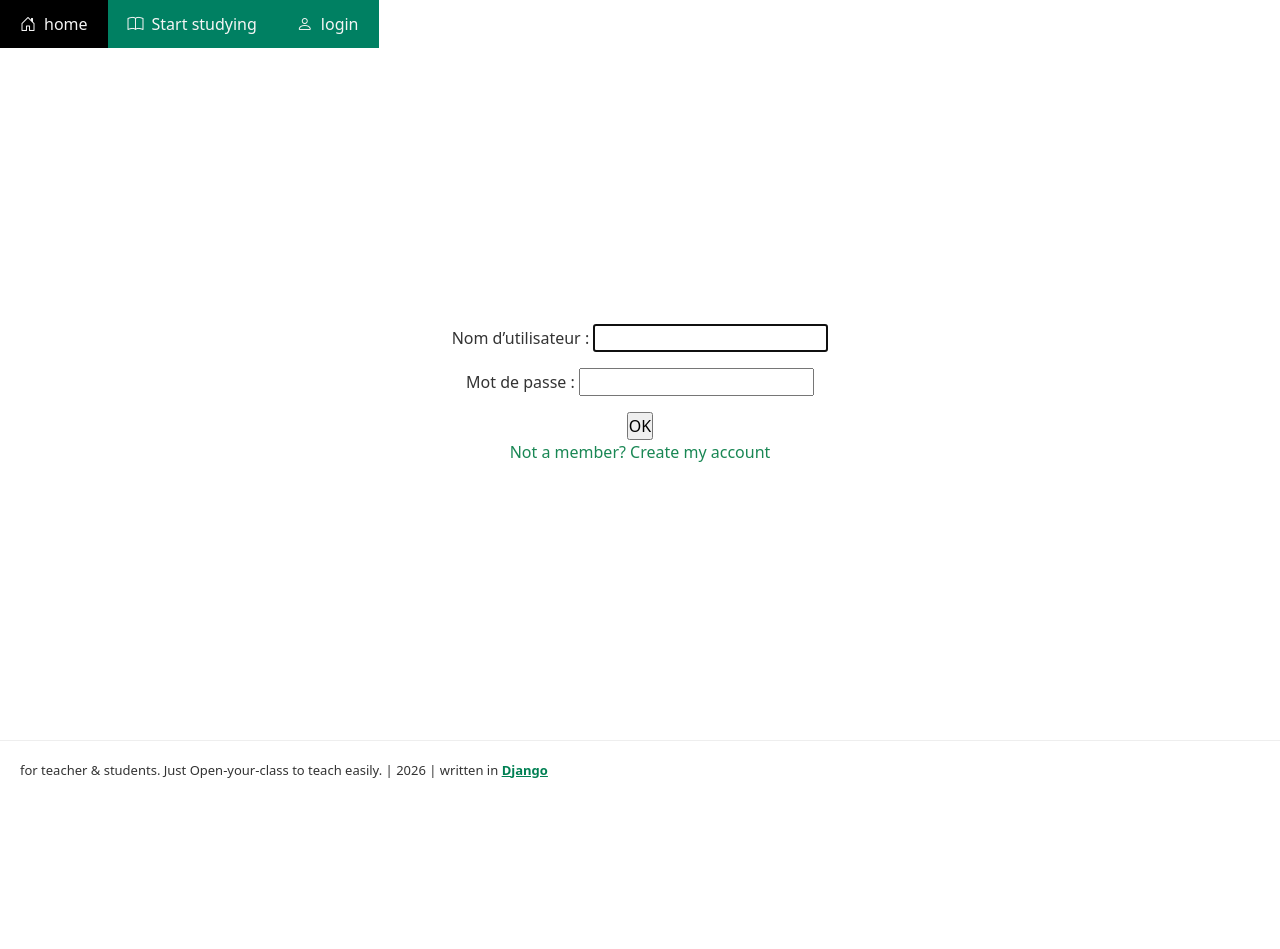
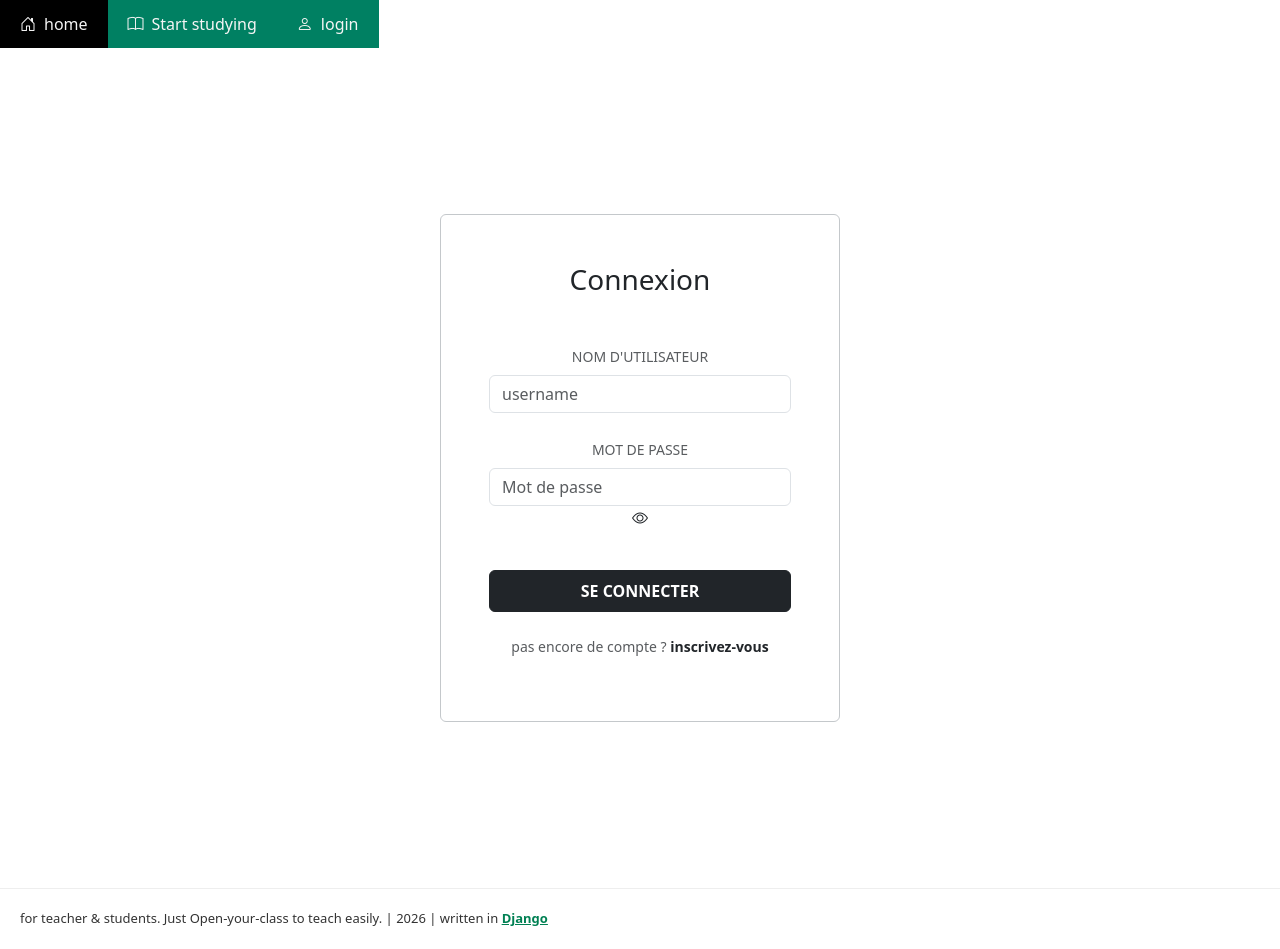
Before and after one commit to Tebelegit/open-your-class, a Django app: page /account/login/ in a window 1280 px wide. Before the commit the page ends 778 px from the top, so only its background shows below. Run offline with Django 5.2, Linux system fonts and the light colour scheme.

Commit message:
refactore: login.html, .css and .js

```diff
--- a/classrooms/urls.py
+++ b/classrooms/urls.py
@@ -2,9 +2,11 @@ from django.contrib import admin
 from django.urls import path, include
 from django.conf import settings
 from django.conf.urls.static import static
+from core.views import CustomLoginFormView
 
 urlpatterns = [
     path('admin/', admin.site.urls),
+    path('account/login/', CustomLoginFormView.as_view(), name='login'),
     path('account/', include('django.contrib.auth.urls')),
     path('', include('core.urls')),
 ]
--- a/core/forms.py
+++ b/core/forms.py
@@ -1,5 +1,6 @@
+from django import forms
 from django.forms import ModelForm
-from django.contrib.auth.forms import UserCreationForm
+from django.contrib.auth.forms import UserCreationForm, AuthenticationForm
 from .models import TheUser, Course
 
 
@@ -9,10 +10,23 @@ class RegisterForm(UserCreationForm):
         model = TheUser
         fields = ['username', 'role', 'password1', 'password2']
 
-class LoginForm(ModelForm):
-    class Meta:
-        model = TheUser
-        fields = ['username', 'password']
+class LoginForm(AuthenticationForm):
+    username = forms.CharField(
+        widget=forms.TextInput(attrs={
+            'class': 'form-control form-underline no-radius',
+            'placeholder': "username"
+        })
+    )
+    password = forms.CharField(
+        widget=forms.PasswordInput(attrs={
+            'class': 'form-control form-underline no-radius',
+            'placeholder': 'Mot de passe'
+        })
+    )
+
+    def __init__(self, *args, **kwargs):
+        self.request = kwargs.pop('request', None)  # On retire 'request' des arguments avant de continuer
+        super(LoginForm, self).__init__(*args, **kwargs)
 
 class CourseCreateForm(ModelForm):
     class Meta:
--- /dev/null
+++ b/core/static/core/js/form.js
@@ -0,0 +1,10 @@
+const togglePassword = document.querySelector("#togglePassword");
+const passwordField = document.querySelector('input[name="password"]');
+
+togglePassword.addEventListener("click", function () {
+  const type =
+    passwordField.getAttribute("type") === "password" ? "text" : "password";
+  passwordField.setAttribute("type", type);
+  this.classList.toggle("bi-eye");
+  this.classList.toggle("bi-eye-slash");
+});
--- a/core/templates/base.html
+++ b/core/templates/base.html
@@ -3,14 +3,9 @@
   <head>
     <meta charset="UTF-8" />
     <meta name="viewport" content="width=device-width, initial-scale=1.0" />
-    {% comment %}
-    <script src="https://cdn.jsdelivr.net/npm/@tailwindcss/browser@4"></script>
-    {% endcomment %}
     <link
       href="https://cdn.jsdelivr.net/npm/bootstrap@5.3.3/dist/css/bootstrap.min.css"
       rel="stylesheet"
-      integrity="sha384-QWTKZyjpPEjISv5WaRU9OFeRpok6YctnYmDr5pNlyT2bRjXh0JMhjY6hW+ALEwIH"
-      crossorigin="anonymous"
     />
     <link
       rel="stylesheet"
--- a/core/templates/registration/login.html
+++ b/core/templates/registration/login.html
@@ -1,15 +1,69 @@
 {% extends 'base.html' %}
+
+{% load static %}
+<link rel="stylesheet" href="{% static 'core/css/login.css' %}" />
 
 {% block title %} opyc | log in {% endblock %}
 
 {% block main %}
-<form action="{% url 'login' %}" method="post">
-    {% csrf_token %}
-    {{ form.as_p }}
-    <input type="submit" value="OK"> <br>
-    <a class="text-success text-decoration-none" href="{% url 'register' %}">
-        Not a member? Create my
-        account
-    </a>
-</form>
+<div class="container d-flex justify-content-center align-items-center vh-100">
+  <div
+    class="card no-radius no-shadow border border-secondary-subtle p-5"
+    style="width: 100%; max-width: 400px"
+  >
+    <h3 class="text-center mb-5 fw-light">Connexion</h3>
+
+    <form method="post">
+      {% csrf_token %}
+
+      <div class="mb-4">
+        <label class="form-label small text-muted text-uppercase"
+          >Nom d'utilisateur</label
+        >
+        {{ form.username }} {% if form.username.errors %}
+        <div class="text-danger small mt-1">{{ form.username.errors.0 }}</div>
+        {% endif %}
+      </div>
+
+      <div class="mb-4">
+        <label class="form-label small text-muted text-uppercase"
+          >Mot de passe</label
+        >
+        <div class="password-container">
+          {{ form.password }}
+          <i class="bi bi-eye toggle-eye" id="togglePassword"></i>
+        </div>
+        {% if form.password.errors %}
+        <div class="text-danger small mt-1">{{ form.password.errors.0 }}</div>
+        {% endif %}
+      </div>
+
+      {% if form.non_field_errors %}
+      <div class="alert alert-danger no-radius small">
+        {{ form.non_field_errors }}
+      </div>
+      {% endif %}
+
+      <button
+        type="submit"
+        class="btn btn-dark w-100 no-radius text-uppercase py-2 fw-bold mt-3"
+      >
+        Se connecter
+      </button>
+
+      <div class="text-center mt-4">
+        <p class="text-lowercase text-muted small">
+          pas encore de compte ?
+          <a
+            href="{% url 'register' %}"
+            class="text-dark fw-bold text-decoration-none"
+            >inscrivez-vous</a
+          >
+        </p>
+      </div>
+    </form>
+  </div>
+</div>
+{% endblock %} {% block extra_js %}
+<script src="{% static 'core/js/form.js' %}" defer></script>
 {% endblock %}
--- a/core/views.py
+++ b/core/views.py
@@ -1,5 +1,6 @@
 from django.shortcuts import render, get_object_or_404
 from django.contrib.auth import login
+from django.contrib.auth.views import LoginView
 from django.contrib import messages
 from django.urls import reverse_lazy
 from django.views.generic import (
@@ -11,7 +12,7 @@ from .models import (
 
 from django.contrib.auth.mixins import LoginRequiredMixin, UserPassesTestMixin
 from .forms import (
-    CourseCreateForm, RegisterForm
+    CourseCreateForm, RegisterForm, LoginForm
 )
 # Create your views here.
 
@@ -124,7 +125,6 @@ class LessonDetailView(DetailView):
 
         return context
 
-
 ''' forms '''
 class RegisterView(CreateView):
     model = TheUser
@@ -142,6 +142,10 @@ class RegisterView(CreateView):
     def form_invalid(self, form):
         return super().form_invalid(form)
 
+class CustomLoginFormView(LoginView):
+    template_name = 'registration/login.html'
+    authentication_form = LoginForm
+
 class CourseCreateView(LoginRequiredMixin, UserPassesTestMixin, CreateView):
     model = Course
     form_class = CourseCreateForm
@@ -155,3 +159,6 @@ class CourseCreateView(LoginRequiredMixin, UserPassesTestMixin, CreateView):
     def form_valid(self, form):
         form.instance.teacher = self.request.user
         return super().form_valid(form)
+
+
+''' profile '''
```
Also changed, not shown: core/static/core/css/login.css (added, +32 -0 lines).
